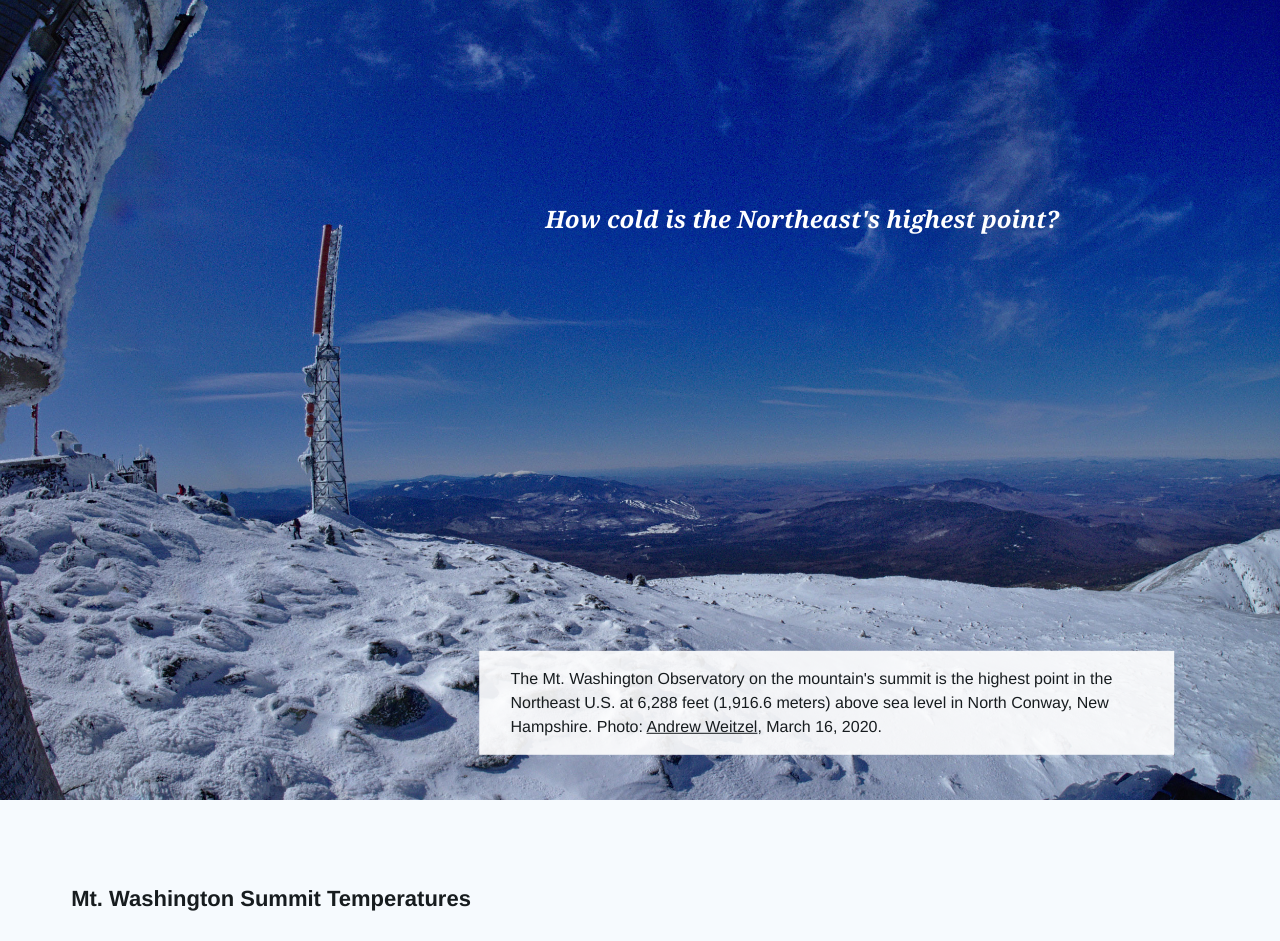
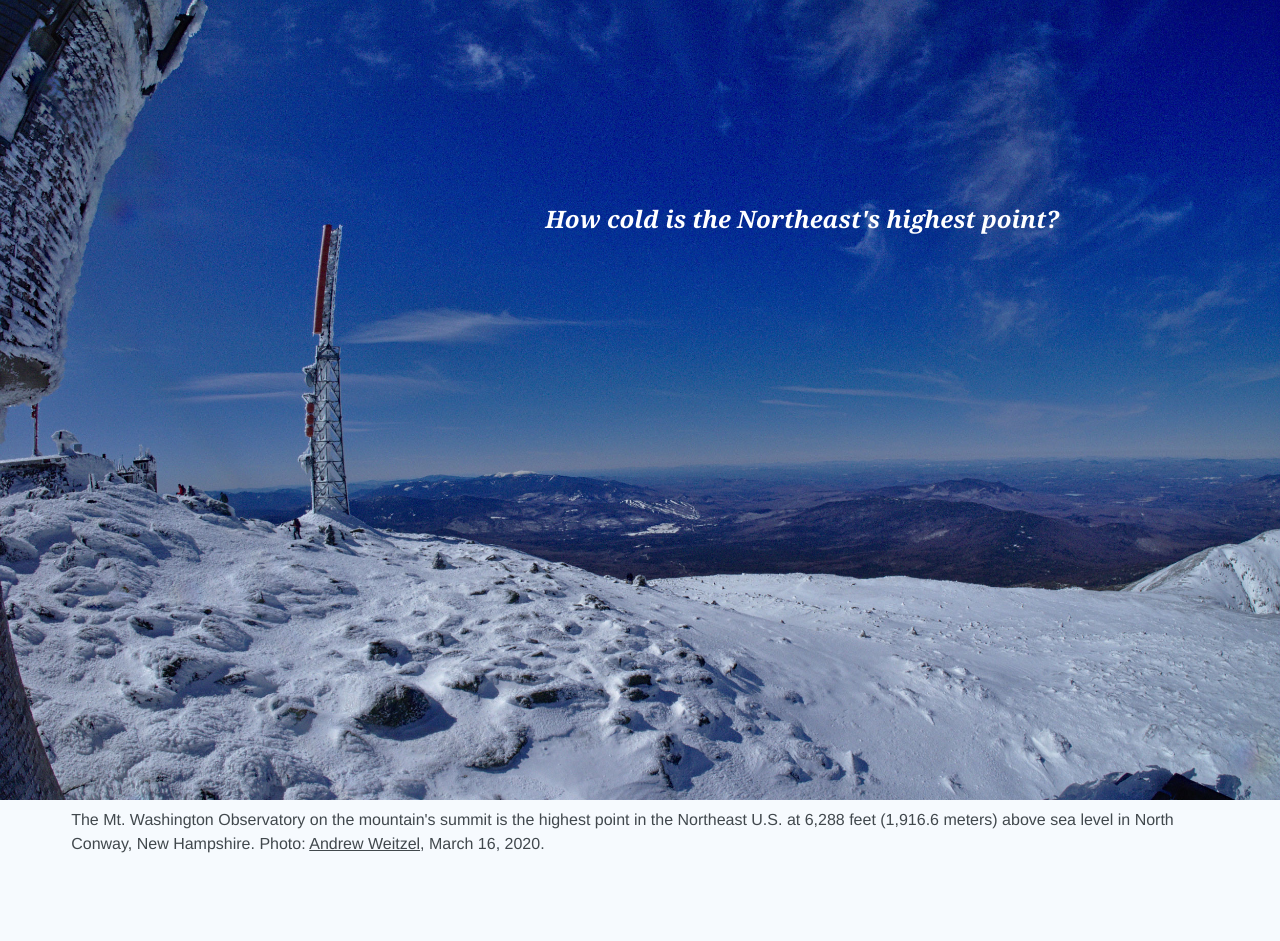
Before and after one commit to seankelliher/mt-washington-temps, a Vue app: page / in a window 1280 px wide. Shown: the top 941 px of the page. Built offline with nearby package versions, Linux system fonts and the light colour scheme.

Commit message:
Move 'description text' to below photo. Looks cleaner.

```diff
--- a/src/components/PanoImage.vue
+++ b/src/components/PanoImage.vue
@@ -5,10 +5,6 @@
     <div class="pano">
         <div class="pano-headline">
             <h1>How cold is the Northeast's highest point?</h1>
-        </div>
-
-        <div class="pano-text">
-            <p>The Mt. Washington Observatory on the mountain's summit is the highest point in the Northeast U.S. at 6,288 feet (1,916.6 meters) above sea level in North Conway, New Hampshire. Photo: <a href="https://commons.wikimedia.org/wiki/File:View_from_the_top_of_Mt._Washington_(49675348518).jpg" target="_blank">Andrew Weitzel</a>, March 16, 2020.</p>
         </div>
 
         <figure>
--- a/src/components/TempsChart.vue
+++ b/src/components/TempsChart.vue
@@ -196,6 +196,8 @@ onMounted(()=> {
 </script>
 
 <template>
+    <div class="pano-caption">The Mt. Washington Observatory on the mountain's summit is the highest point in the Northeast U.S. at 6,288 feet (1,916.6 meters) above sea level in North Conway, New Hampshire. Photo: <a href="https://commons.wikimedia.org/wiki/File:View_from_the_top_of_Mt._Washington_(49675348518).jpg" target="_blank">Andrew Weitzel</a>, March 16, 2020.</div>
+
     <div class="chart">
         <div class="chart-title">
             <h2>Mt. Washington Summit Temperatures</h2>
--- a/src/style.css
+++ b/src/style.css
@@ -35,6 +35,17 @@ img {
     position: relative;
 }
 
+figure {
+    width: 100vw;
+    height: 100vh;
+    background-image: url("/mount-washington-summit-andrew-weitzel.jpg");
+    background-size: cover;
+    position: absolute;
+    left: 50%;
+    right: 50%;
+    margin: 0 -50vw;
+}
+
 .pano-headline {
     margin: 0;
     padding: 0;
@@ -46,20 +57,8 @@ img {
     z-index: 1;
 }
 
-.pano-text {
-    margin: 0;
-    padding: 0 2.5%;
-    position: absolute;
-    right: 5%;
-    bottom: 5%;
-    flex: initial;
-    transform: translate(-5%, -5%);
-    z-index: 1;
-    background: rgba(255 255 255 / 90%);
-}
-
 @media (min-width: 300px) and (max-width: 699px) {
-    .pano-headline, .pano-text {
+    .pano-headline {
         width: 75%;
     }
 }
@@ -68,37 +67,37 @@ img {
     .pano-headline {
         width: 55%;
     }
-
-    .pano-text {
-        width: 75%;
-    }
 }
 
 @media (min-width: 800px) and (max-width: 999px) {
     .pano-headline {
         width: 45%;
     }
-
-    .pano-text {
-        width: 65%;
-    }
 }
 
 @media (min-width: 1000px) {
-    .pano-headline, .pano-text {
+    .pano-headline {
         width: 50%;
     }
 }
 
-figure {
-    width: 100vw;
-    height: 100vh;
-    background-image: url("/mount-washington-summit-andrew-weitzel.jpg");
-    background-size: cover;
-    position: absolute;
-    left: 50%;
-    right: 50%;
-    margin: 0 -50vw;
+.pano-caption {
+    width: 90%;
+    padding: 0.5em 5%;
+    font-family: "Helvetica Neue", Helvetica, Arial, sans-serif;
+    line-height: 1.5;
+    font-weight: 400;
+    color: #41484d;
+    flex: initial;
+}
+
+.pano-caption a {
+    color: #41484d;
+    text-decoration: underline;
+}
+
+.pano-caption a:hover {
+    text-decoration: underline;
 }
 
 .chart {
@@ -132,7 +131,7 @@ canvas {
     font-family: "Helvetica Neue", Helvetica, Arial, sans-serif;
     line-height: 1.8;
     font-weight: 400;
-    color: #171c1f;
+    color: #41484d;
     flex: initial;
 }
 
@@ -141,9 +140,8 @@ h1 {
     font-family: Georgia, serif;
     line-height: 1.8;
     font-weight: 600;
+    font-style: italic;
     color: #fff;
-    font-style: italic;
-    font-size: 1.8em;
 }
 
 h2 {
@@ -153,25 +151,9 @@ h2 {
     color: #171c1f;
 }
 
-p {
-    font-family: "Helvetica Neue", Helvetica, Arial, sans-serif;
-    line-height: 1.5;
-    font-weight: 400;
-    color: #171c1f;
-}
-
-p a {
-    color: #171c1f;
-    text-decoration: underline;
-}
-
-p a:hover {
-    text-decoration: underline;
-}
-
 /* Media queries for fonts */
 @media (min-width: 300px) and (max-width: 399px) {
-    .chart-caption, p {
+    .pano-caption, .chart-caption {
         font-size: 0.8125em; /* 13px */
     }
 
@@ -185,7 +167,7 @@ p a:hover {
 }
 
 @media (min-width: 400px) and (max-width: 499px) {
-    .chart-caption, p {
+    .pano-caption, .chart-caption {
         font-size: 0.875em; /* 14px */
     }
 
@@ -199,7 +181,7 @@ p a:hover {
 }
 
 @media (min-width: 500px) and (max-width: 599px) {
-    .chart-caption, p {
+    .pano-caption, .chart-caption {
         font-size: 0.9375em; /* 15px */
     }
 
@@ -213,7 +195,7 @@ p a:hover {
 }
 
 @media (min-width: 600px) {
-    .chart-caption, p {
+    .pano-caption, .chart-caption {
         font-size: 1em; /* 16px */
     }
 
```
